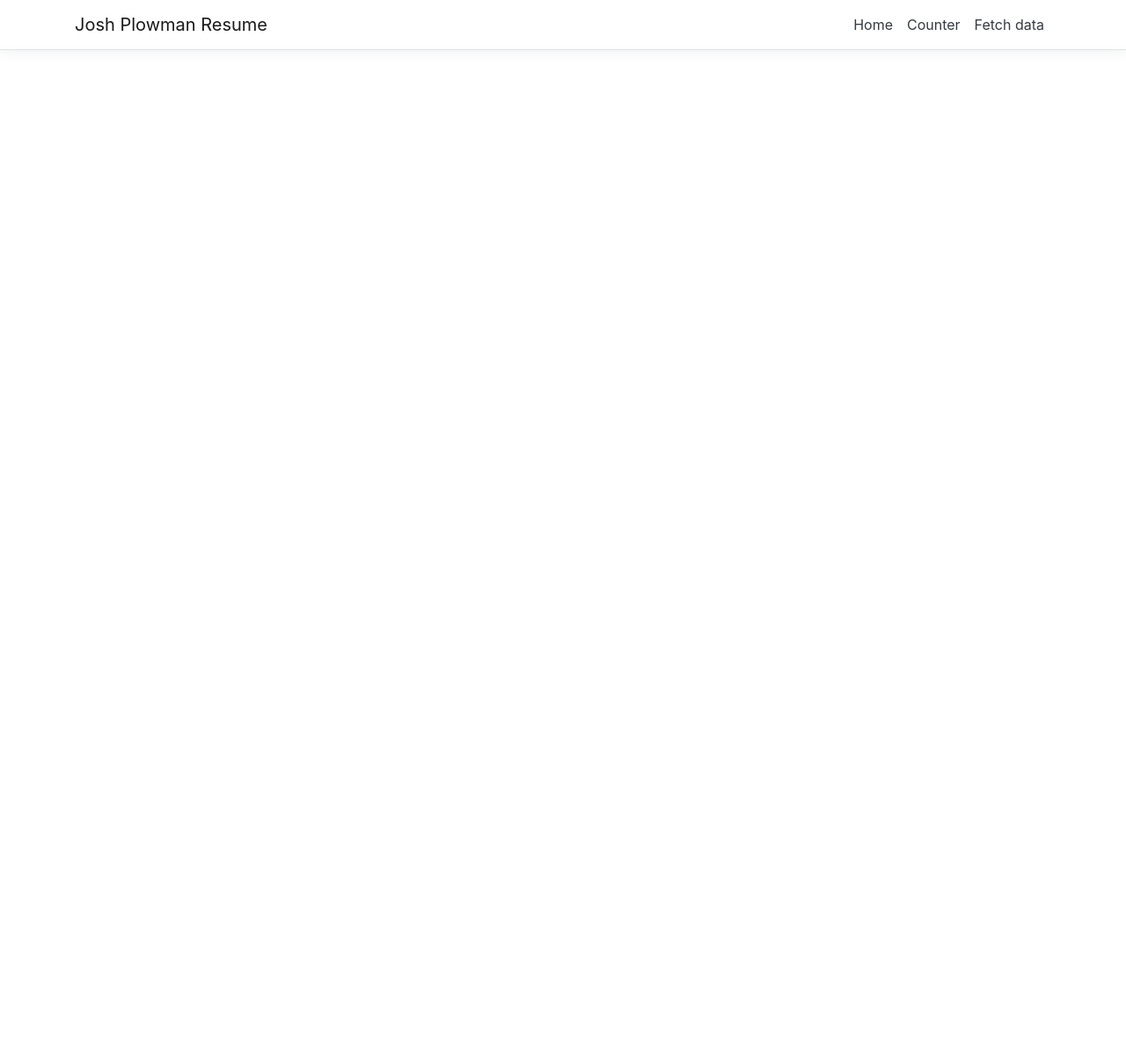
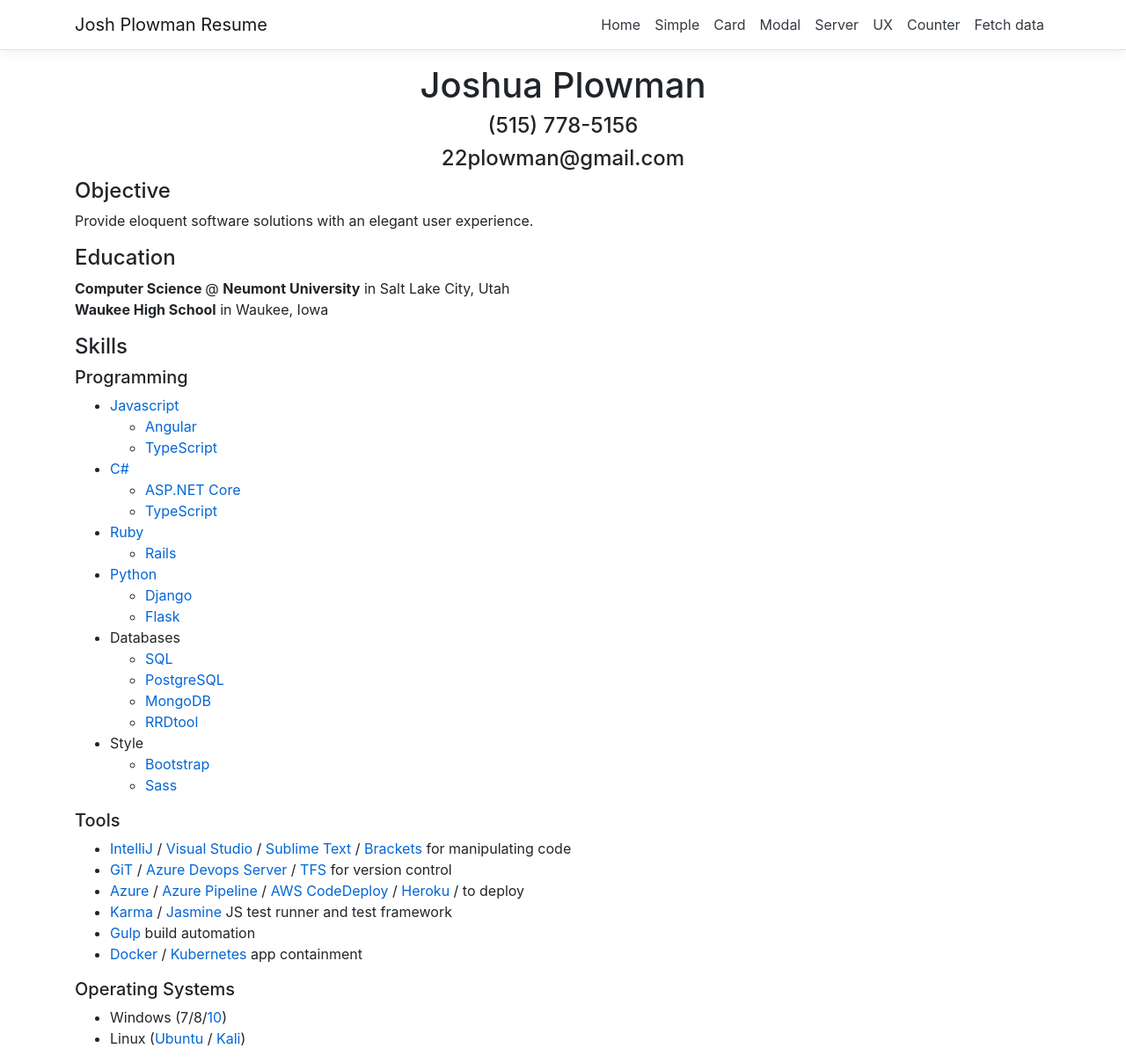
Before and after one commit to joshplow/Josh-Plowman-Resume, an Angular app in the folder JoshPlowmanResume/ClientApp/: page /simple-resume in a window 1280 px wide. Before the commit this address led to /. Shown: the whole page at 88% size. Before the commit the page ends 800 px from the top, so only its background shows below. Built offline with nearby package versions, Linux system fonts and the light colour scheme.

Commit message:
added a few more nav locations, created simpleResume component - moved html from home into simple

```diff
--- a/JoshPlowmanResume/ClientApp/src/app/app.module.ts
+++ b/JoshPlowmanResume/ClientApp/src/app/app.module.ts
@@ -9,6 +9,7 @@
 import { HomeComponent } from './home/home.component';
 import { CounterComponent } from './counter/counter.component';
 import { FetchDataComponent } from './fetch-data/fetch-data.component';
+import { SimpleResumeComponent } from './simple-resume/simple-resume.component';
 
 @NgModule({
   declarations: [
@@ -16,7 +17,8 @@
     NavMenuComponent,
     HomeComponent,
     CounterComponent,
-    FetchDataComponent
+    FetchDataComponent,
+    SimpleResumeComponent
   ],
   imports: [
     BrowserModule.withServerTransition({ appId: 'ng-cli-universal' }),
@@ -26,6 +28,7 @@
       { path: '', component: HomeComponent, pathMatch: 'full' },
       { path: 'counter', component: CounterComponent },
       { path: 'fetch-data', component: FetchDataComponent },
+      { path: 'simple-resume', component: SimpleResumeComponent }
     ])
   ],
   providers: [],
--- a/JoshPlowmanResume/ClientApp/src/app/nav-menu/nav-menu.component.html
+++ b/JoshPlowmanResume/ClientApp/src/app/nav-menu/nav-menu.component.html
@@ -20,22 +20,31 @@
         [ngClass]="{ show: isExpanded }"
       >
         <ul class="navbar-nav flex-grow">
-          <li
-            class="nav-item"
-            [routerLinkActive]="['link-active']"
-            [routerLinkActiveOptions]="{ exact: true }"
-          >
+          <li class="nav-item"
+              [routerLinkActive]="['link-active']"
+              [routerLinkActiveOptions]="{ exact: true }">
             <a class="nav-link text-dark" [routerLink]="['/']">Home</a>
           </li>
           <li class="nav-item" [routerLinkActive]="['link-active']">
-            <a class="nav-link text-dark" [routerLink]="['/counter']"
-              >Counter</a
-            >
+            <a class="nav-link text-dark" [routerLink]="['/simple-resume']">Simple</a>
           </li>
           <li class="nav-item" [routerLinkActive]="['link-active']">
-            <a class="nav-link text-dark" [routerLink]="['/fetch-data']"
-              >Fetch data</a
-            >
+            <a class="nav-link text-dark" [routerLink]="['/card-resume']">Card</a>
+          </li>
+          <li class="nav-item" [routerLinkActive]="['link-active']">
+            <a class="nav-link text-dark" [routerLink]="['/modal-resume']">Modal</a>
+          </li>
+          <li class="nav-item" [routerLinkActive]="['link-active']">
+            <a class="nav-link text-dark" [routerLink]="['/server-resume']">Server</a>
+          </li>
+          <li class="nav-item" [routerLinkActive]="['link-active']">
+            <a class="nav-link text-dark" [routerLink]="['/ux-resume']">UX</a>
+          </li>
+          <li class="nav-item" [routerLinkActive]="['link-active']">
+            <a class="nav-link text-dark" [routerLink]="['/counter']">Counter</a>
+          </li>
+          <li class="nav-item" [routerLinkActive]="['link-active']">
+            <a class="nav-link text-dark" [routerLink]="['/fetch-data']">Fetch data</a>
           </li>
         </ul>
       </div>
--- /dev/null
+++ b/JoshPlowmanResume/ClientApp/src/app/simple-resume/simple-resume.component.html
@@ -0,0 +1,157 @@
+<div class="text-center">
+  <h1>Joshua Plowman</h1>
+  <h4>(515) 778-5156</h4>
+  <h4>22plowman@gmail.com</h4>
+</div>
+
+<div class="objectiveSection">
+  <h4 class="">Objective</h4>
+  <p>
+    Provide eloquent software solutions with an elegant user experience.
+  </p>
+</div>
+
+<div class="educationSection">
+  <h4>Education</h4>
+  <p>
+    <b>Computer Science </b> @ <b>Neumont University</b> in Salt Lake City, Utah
+    <br />
+    <b>Waukee High School</b> in Waukee, Iowa
+  </p>
+</div>
+
+<div class="skillsSection">
+  <h4>Skills</h4>
+  <h5>
+    Programming
+  </h5>
+  <ul>
+
+    <li>
+      <a href='https://www.javascript.com/'>Javascript</a>
+      <ul>
+        <li>
+          <a href='https://angular.io/'>Angular</a>
+        </li>
+        <li>
+          <a href='http://www.typescriptlang.org/'>TypeScript</a>
+        </li>
+      </ul>
+    </li>
+
+    <li>
+      <a href='https://msdn.microsoft.com/en-us/library/67ef8sbd.aspx'>C#</a>
+      <ul>
+        <li>
+          <a href='https://get.asp.net/'>ASP.NET Core</a>
+        </li>
+        <li>
+          <a href='http://www.typescriptlang.org/'>TypeScript</a>
+        </li>
+      </ul>
+    </li>
+
+    <li>
+      <a href='https://www.ruby-lang.org/en/'>Ruby</a>
+      <ul>
+        <li>
+          <a href='https://rubyonrails.org/'>Rails</a>
+        </li>
+      </ul>
+    </li>
+
+    <li>
+      <a href="https://www.python.org/">Python</a>
+      <ul>
+        <li>
+          <a href='https://www.djangoproject.com/'>Django</a>
+        </li>
+        <li>
+          <a href='https://www.fullstackpython.com/flask.html'>Flask</a>
+        </li>
+      </ul>
+    </li>
+
+    <li>
+      Databases
+      <ul>
+        <li>
+          <a href='https://www.infoworld.com/article/3219795/what-is-sql-the-first-language-of-data-analysis.html'>SQL</a>
+        </li>
+        <li>
+          <a href='https://www.postgresql.org/'>PostgreSQL</a>
+        </li>
+        <li>
+          <a href='https://www.mongodb.com/'>MongoDB</a>
+        </li>
+        <li>
+          <a href='https://oss.oetiker.ch/rrdtool/'>RRDtool</a>
+        </li>
+      </ul>
+    </li>
+
+    <li>
+      Style
+      <ul>
+        <li>
+          <a href='http://getbootstrap.com/'>Bootstrap</a>
+        </li>
+        <li>
+          <a href='https://sass-lang.com/'>Sass</a>
+        </li>
+      </ul>
+    </li>
+  </ul>
+
+  <h5>
+    Tools
+  </h5>
+  <ul>
+    <li>
+      <a href='https://get.asp.net/'>IntelliJ</a> /
+      <a href='https://visualstudio.microsoft.com/vs/'>Visual Studio</a> /
+      <a href='https://www.sublimetext.com/'>Sublime Text</a> /
+      <a href='http://brackets.io/'>Brackets</a>
+      for manipulating code
+    </li>
+    <li>
+      <a href='http://getbootstrap.com/'>GiT</a> /
+      <a href='https://azure.microsoft.com/en-us/services/devops/server/'>Azure Devops Server</a> /
+      <a href='https://www.microsoft.com/en-us/download/details.aspx?id=48259'>TFS</a>
+      for version control
+    </li>
+    <li>
+      <a href='https://sass-lang.com/'>Azure</a> /
+      <a href='https://sass-lang.com/'>Azure Pipeline</a> /
+      <a href='https://aws.amazon.com/codedeploy/?hp=tile&so-exp=below'>AWS CodeDeploy</a> /
+      <a href='https://heroku.com/'>Heroku</a> /
+      to deploy
+    </li>
+    <li>
+      <a href='https://karma-runner.github.io/latest/index.html'>Karma</a> /
+      <a href='https://jasmine.github.io/'>Jasmine</a>
+      JS test runner and test framework
+    </li>
+    <li>
+      <a href='https://gulpjs.com/'>Gulp</a> build automation
+    </li>
+    <li>
+      <a href='https://www.docker.com/'>Docker</a> /
+      <a href='https://kubernetes.io/'>Kubernetes</a>
+      app containment
+    </li>
+  </ul>
+
+  <h5>
+    Operating Systems
+  </h5>
+  <ul>
+    <li>
+      Windows (7/8/<a href='https://www.microsoft.com/en-us/windows/features'>10</a>)
+    </li>
+    <li>
+      Linux (<a href='https://ubuntu.com/'>Ubuntu</a> / <a href='https://www.kali.org/'>Kali</a>)
+    </li>
+  </ul>
+
+</div>
--- /dev/null
+++ b/JoshPlowmanResume/ClientApp/src/app/simple-resume/simple-resume.component.ts
@@ -0,0 +1,15 @@
+import { Component, OnInit } from '@angular/core';
+
+@Component({
+  selector: 'app-simple-resume',
+  templateUrl: './simple-resume.component.html',
+  styleUrls: ['./simple-resume.component.css']
+})
+export class SimpleResumeComponent implements OnInit {
+
+  constructor() { }
+
+  ngOnInit() {
+  }
+
+}
```
Also changed, not shown: JoshPlowmanResume/ClientApp/src/app/simple-resume/simple-resume.component.css (added), 1 other file (tests, documents, lock files or other folders).
